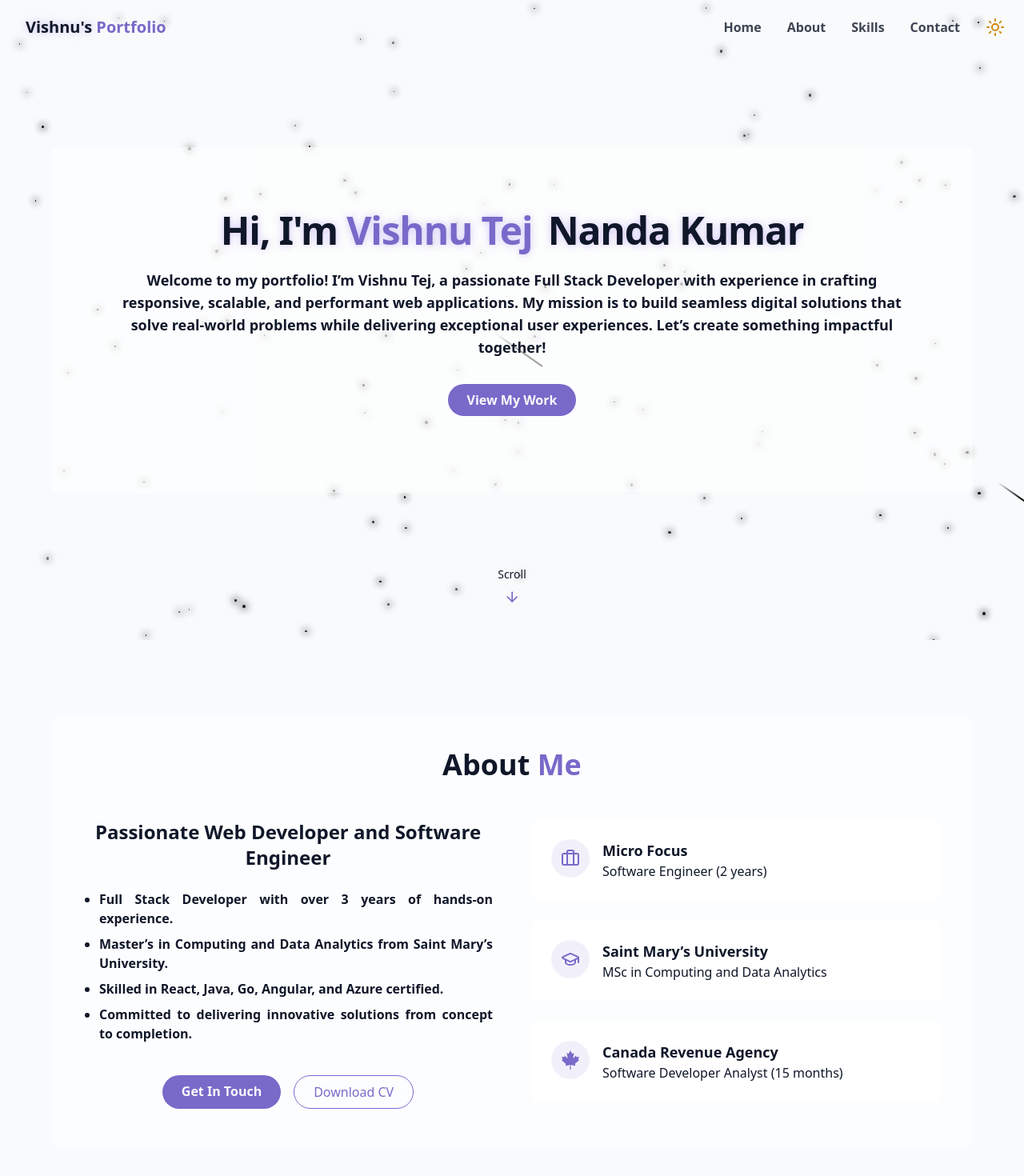
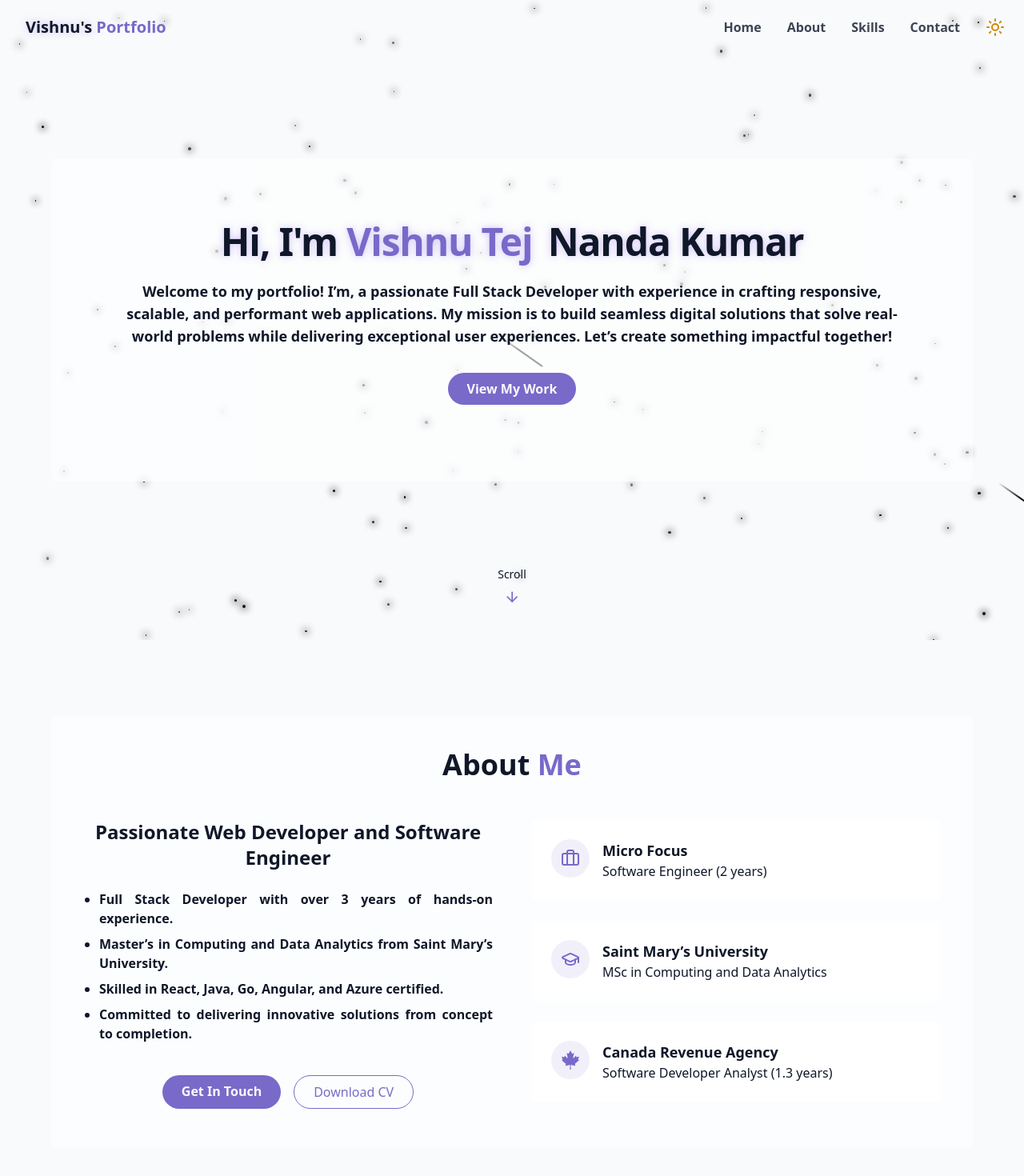
Before and after one commit to vishnutejnk/Portfolio, a React (Vite) app: page / in a window 1280 px wide. Shown: the top 1470 px of the page at 80% size. Built offline with nearby package versions, Linux system fonts and the light colour scheme.

Commit message:
Minor text fixes

```diff
--- a/src/Components/AboutMeSection.tsx
+++ b/src/Components/AboutMeSection.tsx
@@ -51,7 +51,6 @@ export const AboutMeSection = () => {
 							</a>
 						</div>
 					</div>
-
 
 					{/* Right Half - Tabs */}
 					<div className="relative min-h-[300px] pb-4">
@@ -108,8 +107,8 @@ export const AboutMeSection = () => {
 												Canada Revenue Agency
 											</h4>
 											<p className="text-muted-foreground">
-												Software Developer Analyst (15
-												months)
+												Software Developer Analyst (1.3
+												years)
 											</p>
 										</div>
 									</div>
--- a/src/Components/HeroSection.tsx
+++ b/src/Components/HeroSection.tsx
@@ -22,14 +22,12 @@ export const HeroSection = () => {
 						</span>
 					</h1>
 					<p className="text-md md:text-lg font-semibold text-muted-foreground max-2-2xl mx-auto opacity-0 animate-fade-in-delay-3">
-						Welcome to my portfolio! I’m Vishnu Tej, a passionate
-						Full Stack Developer with experience in crafting
-						responsive, scalable, and performant web applications.
-
-						My mission is to build seamless digital solutions that
-						solve real-world problems while delivering exceptional
-						user experiences. Let’s create something impactful
-						together!
+						Welcome to my portfolio! I’m, a passionate Full Stack
+						Developer with experience in crafting responsive,
+						scalable, and performant web applications. My mission is
+						to build seamless digital solutions that solve
+						real-world problems while delivering exceptional user
+						experiences. Let’s create something impactful together!
 					</p>
 					<div className="opacity-0 animate-fade-in-delay-4 pt-2 pb-4">
 						<a
```
